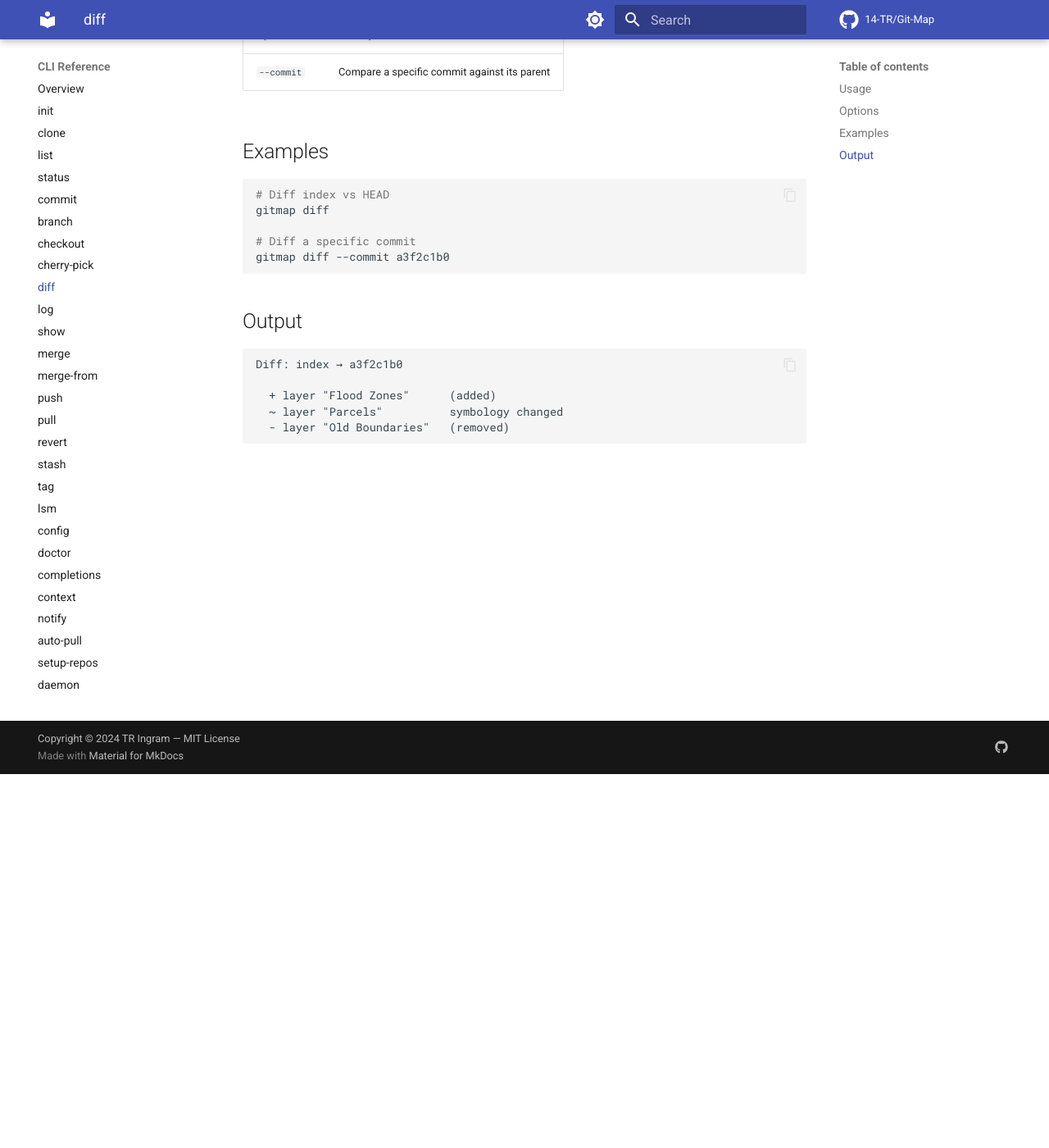
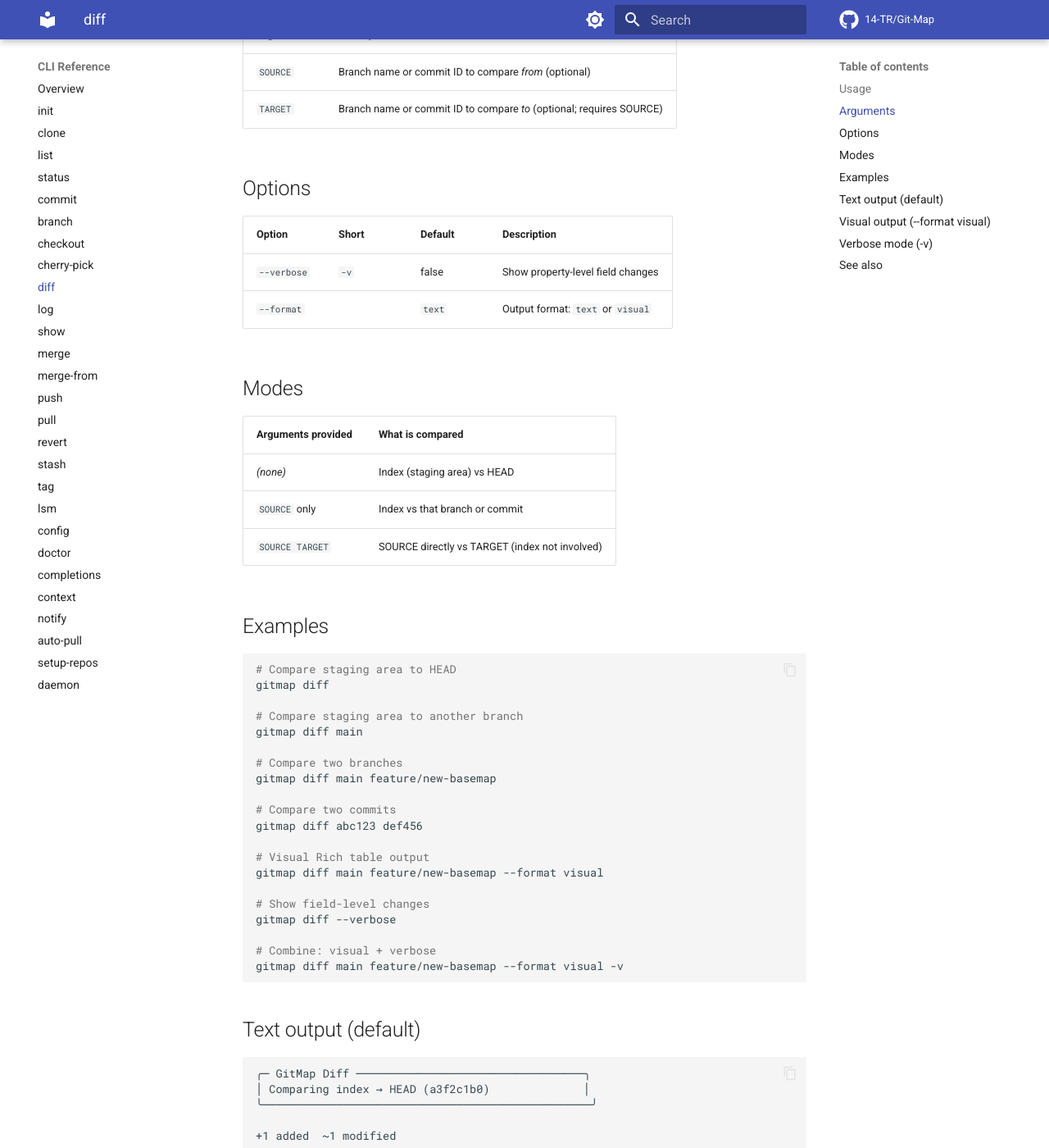
Before and after one commit to 14-TR/Git-Map, an MkDocs documentation site: the page built from docs/commands/diff.md, in a window 1280 px wide and 1400 px high, scrolled down 456 px. Shown: the whole window at 82% size. Built offline with MkDocs 1.6.1 and Material for MkDocs 9.7.7, drawn with Linux system fonts in a browser that asks for light colours; comment, search, counter and statistics services are not loaded; some of the changed text lies outside the part shown.

Commit message:
feat(cli): add next-steps hint to gitmap init + fix diff docs
- gitmap init now shows 'Next steps' panel after initialization, guiding
  new users to clone, pull, and commit without having to look up docs
- docs/commands/diff.md completely rewritten to match actual command:
  - documents SOURCE/TARGET positional args (old docs showed nonexistent --commit flag)
  - documents --format visual option and output table
  - documents 3-mode behavior (index vs HEAD, index vs ref, ref vs ref)
  - adds verbose mode examples
- Sync Python version references to include 3.14 across all docs
- Update test badge and contributing.md count from 716+ to 734+

All 734 tests pass.

````diff
--- a/docs/commands/diff.md
+++ b/docs/commands/diff.md
@@ -1,35 +1,111 @@
 # gitmap diff
 
-Show changes between the current index and the last commit, or between two commits.
+Show changes between states — index vs HEAD, two branches, or two commits.
 
 ## Usage
 
 ```bash
-gitmap diff [OPTIONS]
+gitmap diff [SOURCE] [TARGET] [OPTIONS]
 ```
+
+## Arguments
+
+| Argument | Description |
+|----------|-------------|
+| `SOURCE` | Branch name or commit ID to compare *from* (optional) |
+| `TARGET` | Branch name or commit ID to compare *to* (optional; requires SOURCE) |
 
 ## Options
 
-| Option | Description |
-|--------|-------------|
-| `--commit` | Compare a specific commit against its parent |
+| Option | Short | Default | Description |
+|--------|-------|---------|-------------|
+| `--verbose` | `-v` | false | Show property-level field changes |
+| `--format` | | `text` | Output format: `text` or `visual` |
+
+## Modes
+
+| Arguments provided | What is compared |
+|--------------------|-----------------|
+| *(none)* | Index (staging area) vs HEAD |
+| `SOURCE` only | Index vs that branch or commit |
+| `SOURCE TARGET` | SOURCE directly vs TARGET (index not involved) |
 
 ## Examples
 
 ```bash
-# Diff index vs HEAD
+# Compare staging area to HEAD
 gitmap diff
 
-# Diff a specific commit
-gitmap diff --commit a3f2c1b0
+# Compare staging area to another branch
+gitmap diff main
+
+# Compare two branches
+gitmap diff main feature/new-basemap
+
+# Compare two commits
+gitmap diff abc123 def456
+
+# Visual Rich table output
+gitmap diff main feature/new-basemap --format visual
+
+# Show field-level changes
+gitmap diff --verbose
+
+# Combine: visual + verbose
+gitmap diff main feature/new-basemap --format visual -v
 ```
 
-## Output
+## Text output (default)
 
 ```
-Diff: index → a3f2c1b0
+╭─ GitMap Diff ──────────────────────────────────╮
+│ Comparing index → HEAD (a3f2c1b0)              │
+╰─────────────────────────────────────────────────╯
 
-  + layer "Flood Zones"      (added)
-  ~ layer "Parcels"          symbology changed
-  - layer "Old Boundaries"   (removed)
++1 added  ~1 modified
+
+  + Flood Zones
+  ~ Parcels  (2 field(s) changed)
 ```
+
+## Visual output (`--format visual`)
+
+Renders a Rich table with colored diff symbols:
+
+| Symbol | Color | Meaning |
+|--------|-------|---------|
+| `+` | Green | Layer or table added |
+| `-` | Red | Layer or table removed |
+| `~` | Yellow | Layer or table modified |
+| `*` | Cyan | Map-level property changed |
+
+```
+╭─ GitMap Diff ─────────────────────────────────────╮
+│ main → feature/new-basemap                        │
+│ +1 added  ~1 modified                             │
+╰───────────────────────────────────────────────────╯
+
+     Layer / Table           Change
+  +  Flood Zones             added
+  ~  Parcels                 2 field(s) changed
+```
+
+## Verbose mode (`-v`)
+
+With `--verbose`, modified layers show field-level JSON diffs:
+
+```
+Detailed Changes:
+
+Layer: Parcels
+{
+  "opacity": [0.8, 1.0],
+  "visible": [false, true]
+}
+```
+
+## See also
+
+- [`gitmap show`](show.md) — inspect a single commit with its diff
+- [`gitmap log`](log.md) — find commit IDs to compare
+- [`gitmap commit`](commit.md) — save staged changes as a commit
````
Also changed, not shown: README.md (+1 -1 lines), docs/contributing.md (+2 -2 lines), docs/getting-started/installation.md (+1 -1 lines), docs/index.md (+1 -1 lines), 1 other file.
